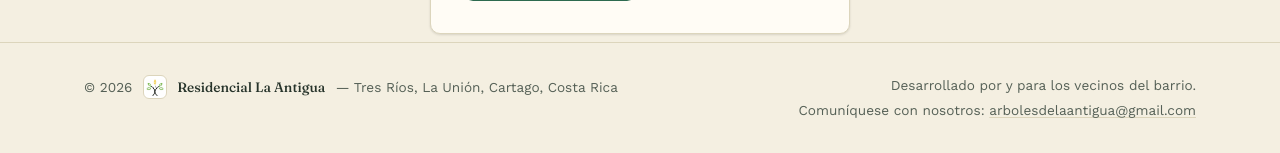
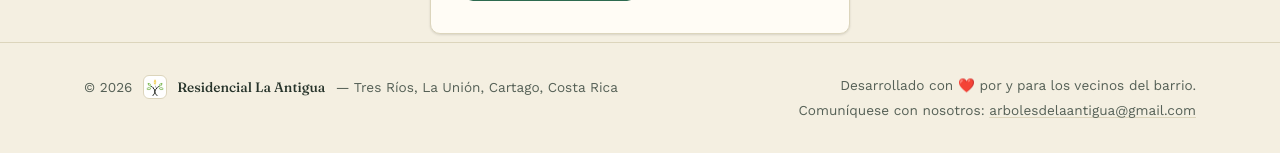
Before and after one commit to Residencial-La-Antigua/website, a Django app: page /accounts/profile/ in a window 1280 px wide. Shown: the part 922-1075 px from the top of the page. Run offline with Django 5.2, Linux system fonts and the light colour scheme; the visitor is signed in with stand-in values (Sample User, id 1).

Commit message:
Edit copy in footer

```diff
--- a/templates/base.html
+++ b/templates/base.html
@@ -86,7 +86,7 @@
           <span>— Tres Ríos, La Unión, Cartago, Costa Rica</span>
         </div>
         <div class="foot-right">
-          <span>Desarrollado por y para los vecinos del barrio.</span>
+          <span>Desarrollado con ❤️ por y para los vecinos del barrio.</span>
           <span class="foot-meta">
             Comuníquese con nosotros:
             <a href="mailto:arbolesdelaantigua@gmail.com">arbolesdelaantigua@gmail.com</a>
```
